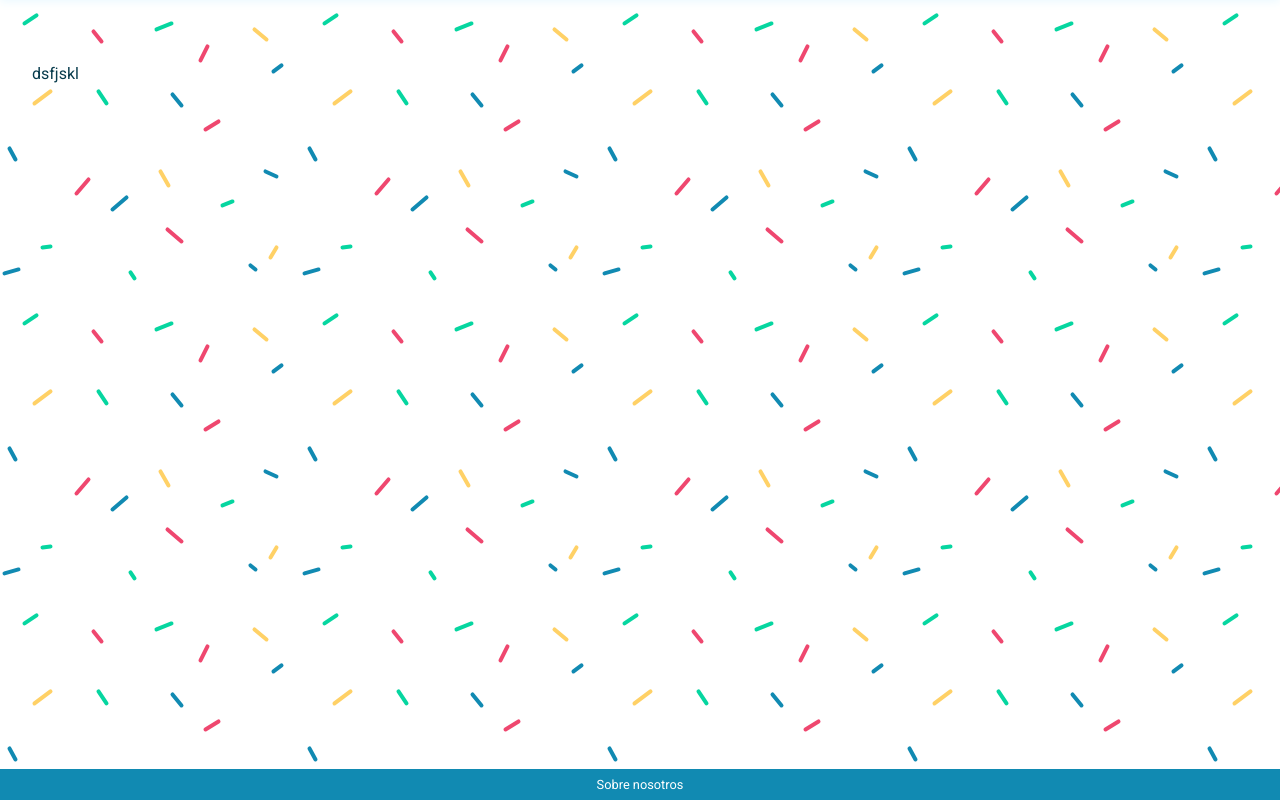
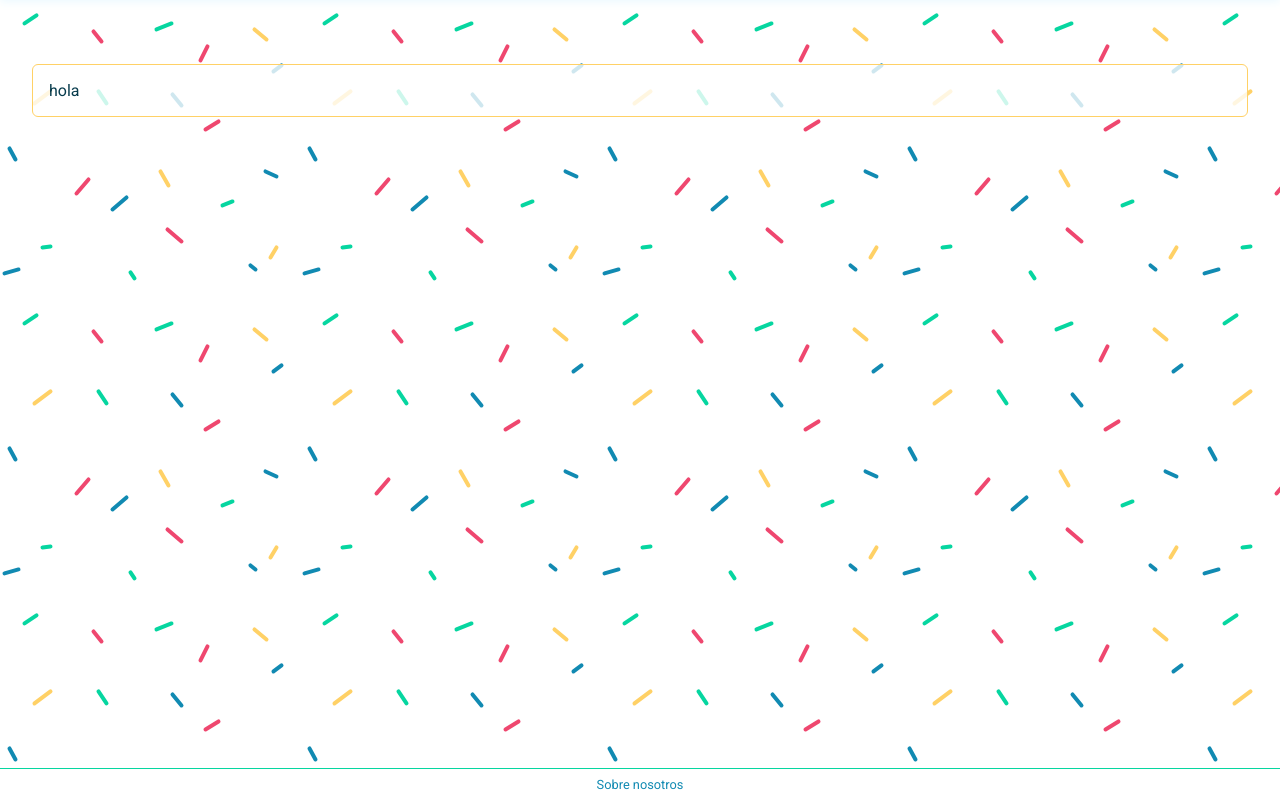
Before and after one commit to leireriel/Confetti-app, a React (Create React App) app: page / in a window 1280 px wide. Built offline with nearby package versions, Linux system fonts and the light colour scheme.

Commit message:
feat(constants): add opaque white

```diff
--- a/src/App.js
+++ b/src/App.js
@@ -1,14 +1,16 @@
 import React, { memo } from 'react';
 import { Paragraph } from 'components/fonts';
+import { MainWithConfetti, WrapperSection } from 'components/containers';
 import NavHeader from 'components/NavHeader';
-import { MainWithConfetti } from 'components/containers';
 import Footer from 'components/Footer';
 
 const App = () => (
   <>
     <NavHeader />
     <MainWithConfetti>
-      <Paragraph>dsfjskl</Paragraph>
+      <WrapperSection>
+        <Paragraph>hola</Paragraph>
+      </WrapperSection>
     </MainWithConfetti>
     <Footer />
   </>
--- a/src/components/Footer/index.js
+++ b/src/components/Footer/index.js
@@ -7,7 +7,7 @@ const Footer = () => {
     <FooterWrapper>
       <List>
         <li>
-          <Link contrast={true} href='#f'>
+          <Link href='#f'>
             <Micro>Sobre nosotros</Micro>
           </Link>
         </li>
--- a/src/components/Footer/styles.js
+++ b/src/components/Footer/styles.js
@@ -1,10 +1,9 @@
 import styled from 'styled-components';
 import { device } from 'constants/device';
-import { blue, white } from 'constants/colors';
+import { green } from 'constants/colors';
 
 export const FooterWrapper = styled.footer`
-  background-color: ${blue};
-  color: ${white};
+  border-top: 1px solid ${green};
   padding: 0.5em 1em;
   display: flex;
   justify-content: center;
--- a/src/components/containers.js
+++ b/src/components/containers.js
@@ -1,5 +1,6 @@
 import styled from 'styled-components';
 import { device } from 'constants/device';
+import { yellow, opaqueWhite } from 'constants/colors';
 import background from 'assets/background-confetti.svg';
 
 export const MainWithConfetti = styled.main`
@@ -11,3 +12,10 @@ export const MainWithConfetti = styled.main`
     padding: 4em 2em 1.5em;
   }
 `;
+
+export const WrapperSection = styled.section`
+  padding: 1em;
+  background: ${opaqueWhite};
+  border: 1px solid ${yellow};
+  border-radius: 6px;
+`;
--- a/src/constants/colors.js
+++ b/src/constants/colors.js
@@ -13,3 +13,6 @@ export const black = '#073B4C';
 export const gray = '#BBC9CE';
 export const lightGray= '#E8F8FF';
 export const white = '#FFFFFF';
+
+// opacity
+export const opaqueWhite = 'rgba(255, 255, 255, 0.8)';
```
